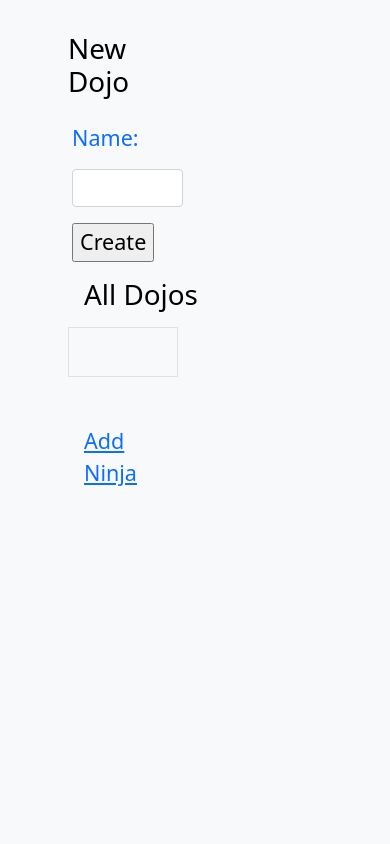
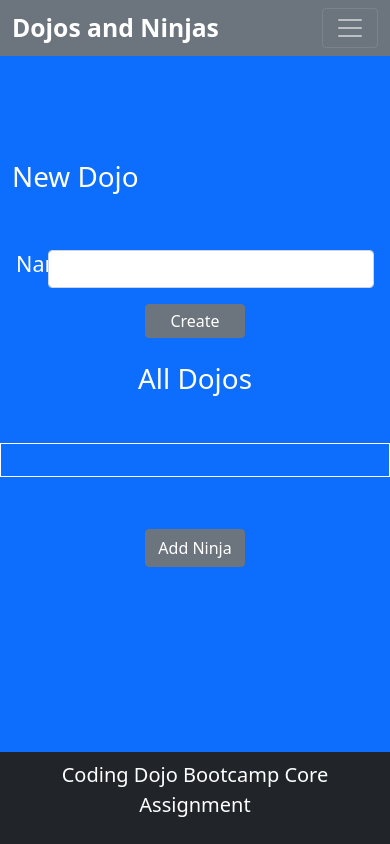
Before and after one commit to ruizqa/dojosAndNinjas, a Flask app: page / in a window 390 px wide. Run offline with Flask 2, Linux system fonts and the light colour scheme; data that the repository does not hold is empty; some libraries are stand-ins or nearby versions.

Commit message:
Applied bootstrap to assignment

```diff
--- a/flask_app/templates/dojos.html
+++ b/flask_app/templates/dojos.html
@@ -8,28 +8,66 @@
         <meta name="description" content="">
         <meta name="viewport" content="width=device-width, initial-scale=1">
         <link href="https://cdn.jsdelivr.net/npm/bootstrap@5.1.1/dist/css/bootstrap.min.css" rel="stylesheet" integrity="sha384-F3w7mX95PdgyTmZZMECAngseQB83DfGTowi0iMjiWaeVhAn4FJkqJByhZMI3AhiU" crossorigin="anonymous">
+        <link
+      rel="stylesheet"
+      href="https://cdn.jsdelivr.net/npm/bootstrap-icons@1.3.0/font/bootstrap-icons.css"
+    />
     </head>
-    <body class="container-fluid d-flex row justify-content-between align-items-top my-3 mx-3 bg-light text-primary">
+    <body class="bg-primary">
 
-        <div class="col-5 mx-3">
-            <div class="col-12 h1 my-3 text-black">New Dojo</div>
+        <nav class="navbar navbar-expand-lg bg-secondary navbar-dark py-2 fixed-top text-white">
+            <div class="container">
+              <a href="#" class="navbar-brand fw-bold fs-2 m-0 p-0">Dojos and Ninjas</a>
+
+              <button
+                class="navbar-toggler"
+                type="button"
+                data-bs-toggle="collapse"
+                data-bs-target="#navmenu"
+              >
+                <span class="navbar-toggler-icon"></span>
+              </button>
+
+              <div class="collapse navbar-collapse" id="navmenu">
+                <ul class="navbar-nav ms-auto">
+                  <li class="nav-item">
+                    <a href="/ninjas" class="nav-link fw-bold fs-5 d-flex align-items-center">Add a New Ninja
+                        <i class="bi bi-person-plus-fill h4 mx-2"></i>
+                    </a>
+
+                  </li>
+                </ul>
+              </div>
+            </div>
+        </nav>
+
+        <div class="py-5 bg-primary"></div>
+
+        <section class="bg-primary text-white py-5">
+            <div class="container">
+                <div class="row">
+                    <div class="col-sm-12 col-md-6 col-lg-4">
+                        <div class="row">
+                            <div class="h1 mt-3 mb-5">New Dojo</div>
+                        </div>
+
                         <form action="/save_dojo" method="POST" class="form px-1">
-                <div class="row align-items-center mb-3">
-                    <div class="col-auto">
+                            <div class="row align-items-center">
+                                <div class="col-lg-4 col-sm-2 col-1 text-lg-center">
                                     <label for="name" class="fs-4 mb-2 col-form-label" >Name:</label>
                                 </div>
-                    <div class="col-auto">
+                                <div class="col-lg-8 col-sm-10 col-11 pr-5 mr-5">
                                     <input type="text" class="form-control" name="name">
                                 </div>
 
 
                             </div>
 
-                <div class="row mt-3">
-                    <div class="col-3">
-                        <input type= "submit" class="fs-4" value="Create">
+                            <div class="row my-2">
+                                <div class="col offset-lg-4 offset-md-2 d-flex justify-content-center">
+                                    <input type= "submit" class="btn btn-secondary px-4 py-1" value="Create">
                                 </div>
-                    <div class="col-8"></div>
+
                             </div>
 
 
@@ -37,27 +75,48 @@
 
 
 
+
+                    </div>
+                    <div class="col-sm-12 col-md-6 col-lg-4 offset-lg-4 text-center">
+
+                        <div class="row">
+                            <div class="col-12 h1 mt-3 mb-5">All Dojos</div>
                         </div>
 
-        <div class="col-6 mx-3">
-            <div class="col-12 h1 my-3 mx-3 text-black">All Dojos</div>
-            <div class="col-9 border border-black px-3 py-4">
+                        <div class="row border border-white py-3">
                             {% for dojo in dojos %}
                                     <div class="fs-4">
-                        <a href="/dojos/{{dojo['id']}}">{{dojo['name']}}</a>
+                                        <a class="text-white" href="/dojos/{{dojo['id']}}">{{dojo['name']}}</a>
                                     </div>
 
                             {% endfor %}
 
                         </div>
 
-            <div class='col-9 my-5 px-3'>
-                <div class="fs-4 col">
-                    <a href="/ninjas">Add Ninja</a>
+                        <div class="col my-5 px-4 py-1 d-flex justify-content-center">
+                            <a class="text-white btn btn-secondary" href="/ninjas">Add Ninja</a>
                         </div>
+
+
+
+
                     </div>
 
                 </div>
+
+
+
+            </div>
+
+
+
+        </section>
+
+        <footer class="p-2 col-12 bg-dark text-white text-center position-fixed bottom-0">
+            <div class="container">
+              <p class="lead">Coding Dojo Bootcamp Core Assignment</p>
+            </div>
+        </footer>
 
 
 
```
Also changed, not shown: flask_app/templates/add_ninja.html (+37 -7 lines), flask_app/templates/dojo_ninjas.html (+42 -4 lines). Lines whose indentation alone changed are shown as unchanged.
